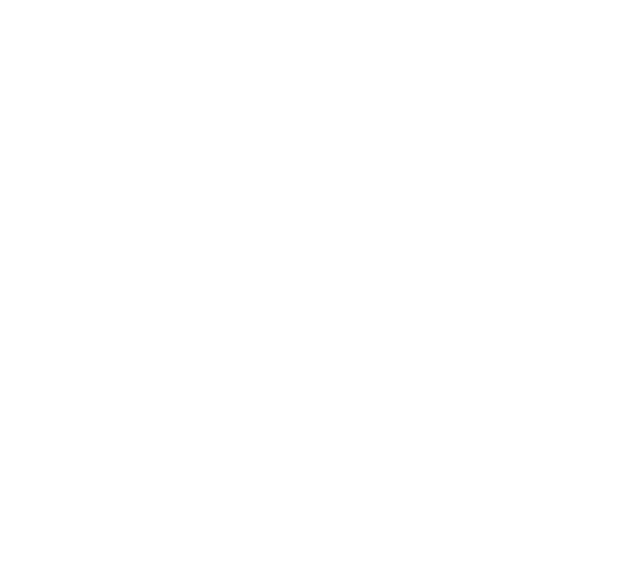
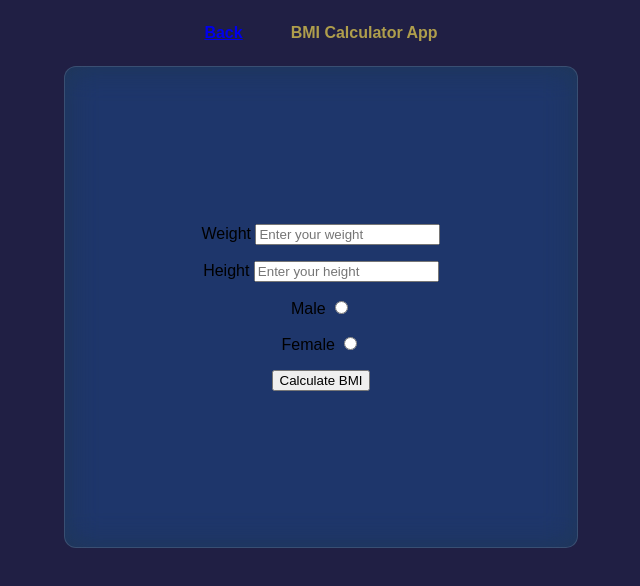
Before and after one commit to Geetha-RK/30DaysReactChallenge, a React (Vite) app: page /Day3 in a window 1280 px wide. Before the commit this address had no page. Shown: the top 586 px of the page, without its empty margins (319-959 px from the left). Built offline with nearby package versions, Linux system fonts and the light colour scheme.

Commit message:
Buidl form for bmi calculator

```diff
--- a/src/App.jsx
+++ b/src/App.jsx
@@ -3,6 +3,7 @@
 import { Routes,Route } from 'react-router-dom'
 import Home from './pages/Home/Home'
 import Day2 from './pages/Day2/Day2'
+import Day3 from './pages/Day3/Day3'
 
 function App() {
 
@@ -14,6 +15,8 @@
           <Route path='/' element={<Home/>}></Route>
           <Route path='/Day1' element={<Day1/>}></Route>
           <Route path='/Day2' element={<Day2/>}></Route>
+          <Route path='/Day3' element={<Day3/>}></Route>
+
         </Routes>
       </div>
     </>
--- /dev/null
+++ b/src/pages/Day3/Day3.jsx
@@ -0,0 +1,38 @@
+import { Link } from 'react-router-dom'
+import './Day3.scss'
+import { useState } from 'react'
+
+const Day3 = () => {
+  const [weight,setWeight] = useState("");
+  const [height,setHeight] = useState("");
+  const [gender,setGender] = useState(true);
+  const handleWeight = (e) => {
+    setWeight(e.target.value);
+  }
+  const handleHeight = (e) => {
+    setHeight(e.target.value);
+  }
+  const handleSubmit = () => {
+    setHeight("");
+    setWeight("");
+  }
+  return (
+    <div className='bmi'>
+        <div className='todo__box1'>
+                <p className='todo__title'><Link to="/">Back</Link></p>
+                <div className='todo__title'>BMI Calculator App</div>
+        </div>
+        <div className='bmi__container'>
+          <form className='bmi__form' action="submit">
+            <label htmlFor="weight">Weight <input type="number" id="weight" value={weight} onChange={handleWeight} placeholder='Enter your weight'/></label>
+            <label htmlFor="height">Height  <input type="number" id="height" value={height} onChange={handleHeight} placeholder='Enter your height' /></label>
+            <label htmlFor="male">Male <input type="radio" name="Male" id="male" /></label>
+            <label htmlFor="female">Female <input type="radio" name="Female" id="female" /></label>
+            <button type="submit" onClick={handleSubmit}>Calculate BMI</button>
+            </form>
+        </div>
+    </div>
+  )
+}
+
+export default Day3
--- /dev/null
+++ b/src/pages/Day3/Day3.scss
@@ -0,0 +1,28 @@
+.bmi{
+    background-color:rgb(32, 31, 68);
+    height: 100vh;
+    display: flex;
+    flex-direction: column;
+    align-items: center;
+
+    &__container{
+        width:40%;
+        display: flex;
+        align-items: center;
+        justify-content: center;
+        flex-direction: column;
+        height: 30rem;
+        backdrop-filter: blur(16px) saturate(176%);
+        -webkit-backdrop-filter: blur(16px) saturate(176%);
+        background-color: rgba(32, 178, 170, 0.17);
+        border-radius: 12px;
+        border: 1px solid rgba(255, 255, 255, 0.125);
+    }
+    &__form{
+        display: flex;
+        align-items: center;
+        justify-content: center;
+        flex-direction: column;
+        gap:1rem
+    }
+}
```
Also changed, not shown: src/assets.js (+7 -1 lines), src/pages/Day2/Day2.scss (+4 -4 lines), 1 other file (tests, documents, lock files or other folders).
